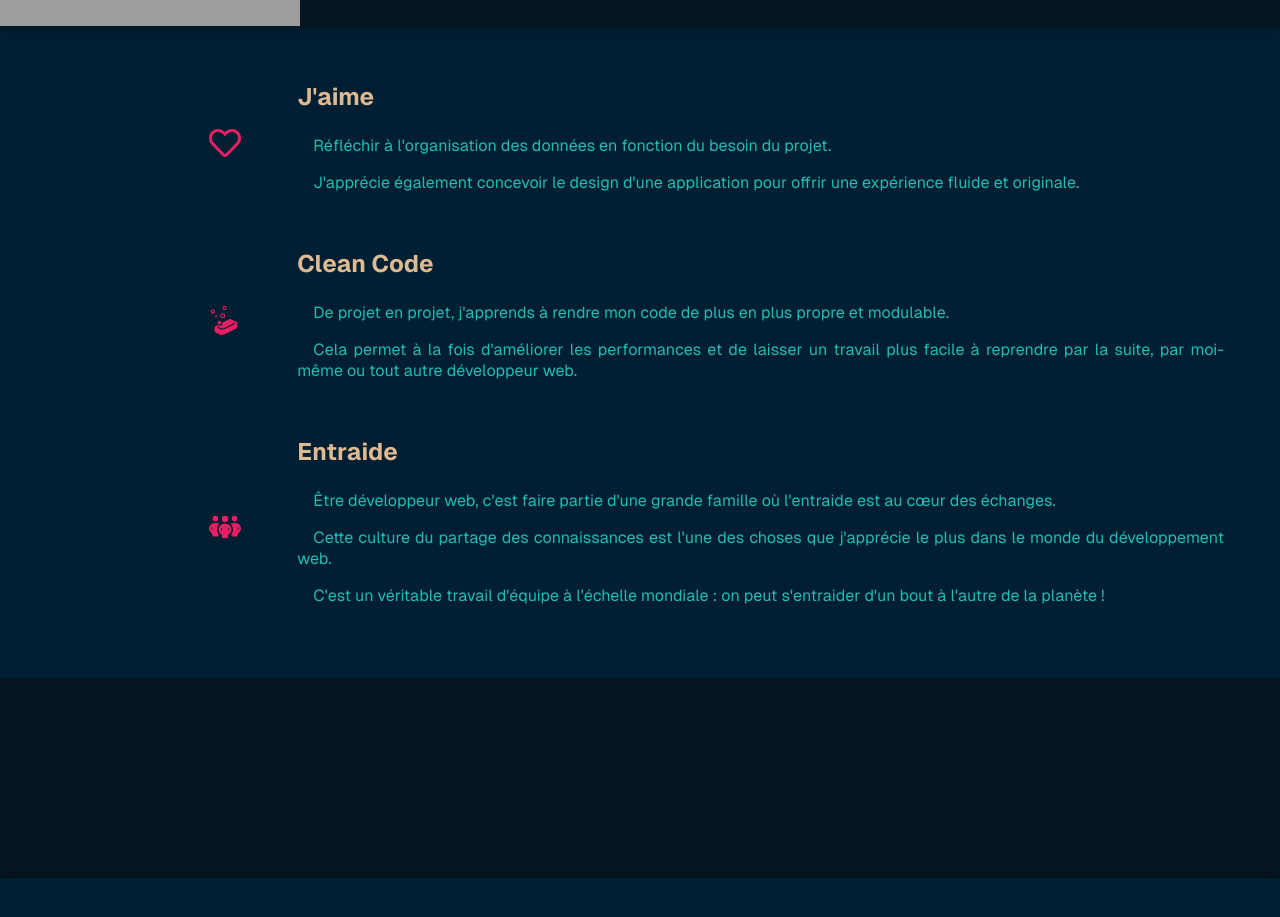
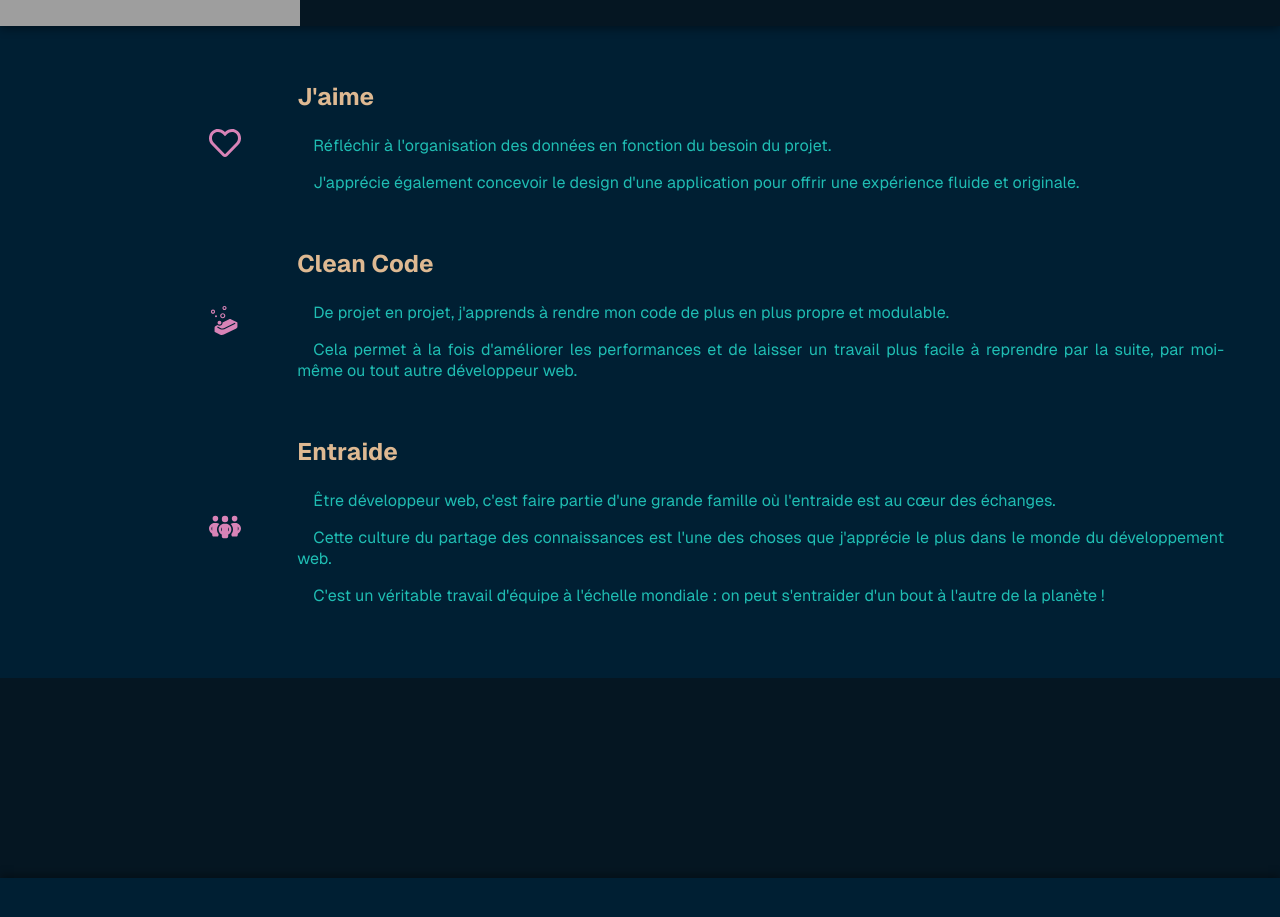
Before and after one commit to e-hainaux/ehweb-agency, a Next.js app: page /about in a window 1280 px wide. Shown: the part 1161-2078 px from the top of the page. Built offline with nearby package versions, Linux system fonts and the light colour scheme; grey boxes are pictures that could not be loaded.

Commit message:
update CSS var text-tertiary color

```diff
--- a/src/app/page.module.css
+++ b/src/app/page.module.css
@@ -5,7 +5,7 @@
   --text-main: #1fbdb3;
   --text-secondary: #deb992;
   --text-secondary-darker: #967f69;
-  --text-tertiary: #e91e63;
+  --text-tertiary: #d883b7;
 
   --gray-rgb: 0, 0, 0;
   --gray-alpha-200: rgba(var(--gray-rgb), 0.08);
--- a/src/app/projects/page.module.css
+++ b/src/app/projects/page.module.css
@@ -3,6 +3,8 @@
   --background-secondary: #001f33;
   --text-main: #1fbdb3;
   --text-secondary: #deb992;
+  --text-tertiary: #f8c471;
+
   --gray-rgb: 0, 0, 0;
   --gray-alpha-200: rgba(var(--gray-rgb), 0.08);
   --gray-alpha-100: rgba(var(--gray-rgb), 0.05);
--- a/src/components/about/Misc.tsx
+++ b/src/components/about/Misc.tsx
@@ -47,7 +47,7 @@ export default function Misc() {
                 isVisible ? styles.fadeIn : styles.fadeOut
               }`}
             >
-              <IconComponent size={32} color="#e91e63" />{" "}
+              <IconComponent size={32} color="#d883b7" />{" "}
             </div>
             <div className={styles.textContainer}>
               <div className={styles.subTitle}>
```
